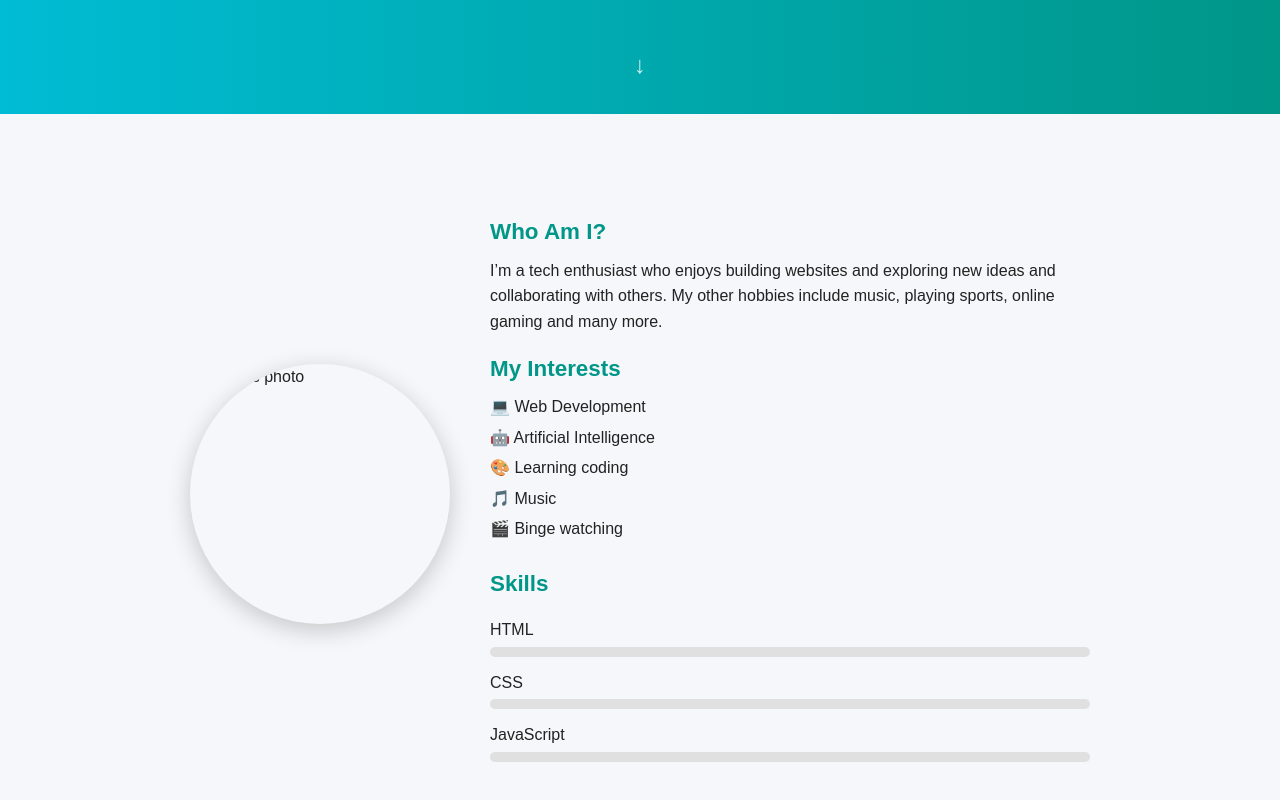
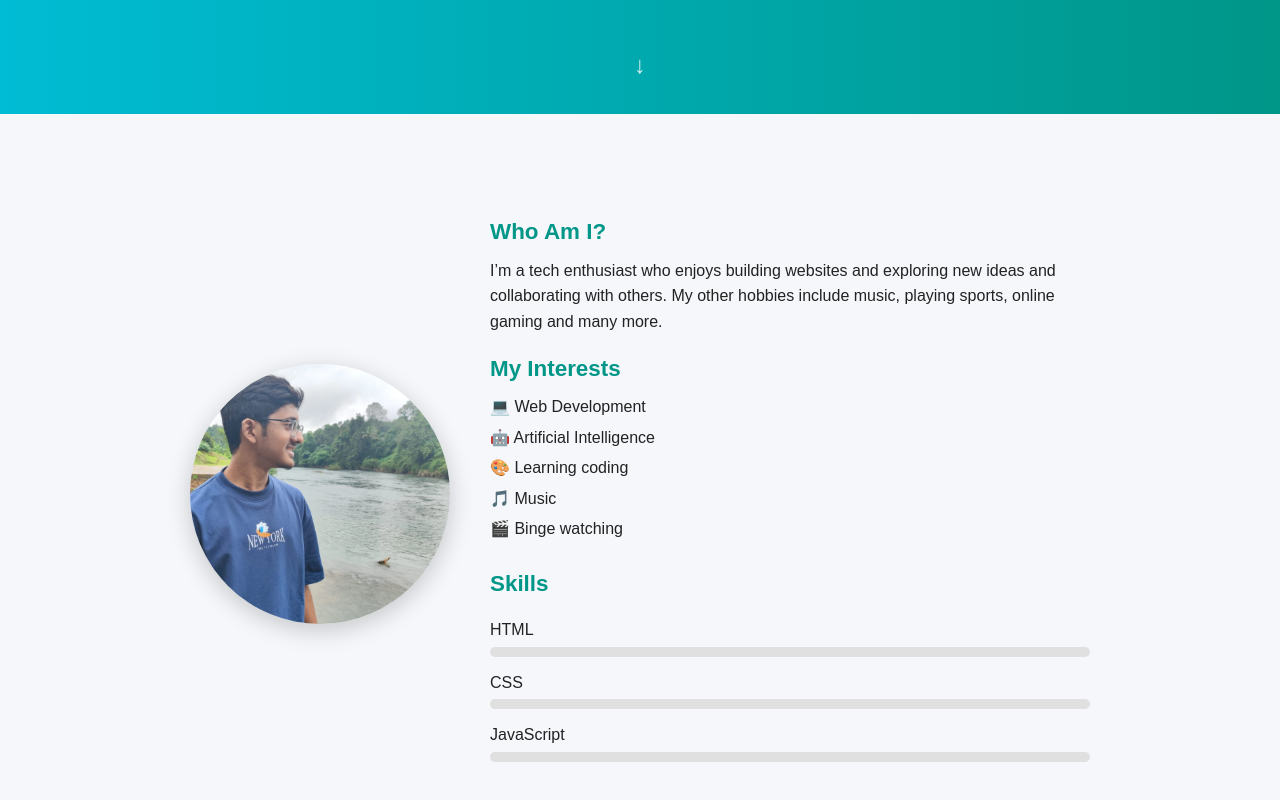
Before and after one commit to AaronAbraham07/Portfolio, a plain HTML site: page about.html in a window 1280 px wide. Shown: the part 446-1246 px from the top of the page. Drawn offline with Linux system fonts and the light colour scheme.

Commit message:
Fix image source in about.html

```diff
--- a/about.html
+++ b/about.html
@@ -32,7 +32,7 @@
   <!-- Main About Content -->
   <section class="about-section">
     <div class="about-container">
-      <img src="images/pfp.jpg" alt="Aaron's photo" class="profile-pic">
+      <img src="pfp.jpg" alt="Aaron's photo" class="profile-pic">
       <div class="about-text">
         <h3>Who Am I?</h3>
         <p>
```
